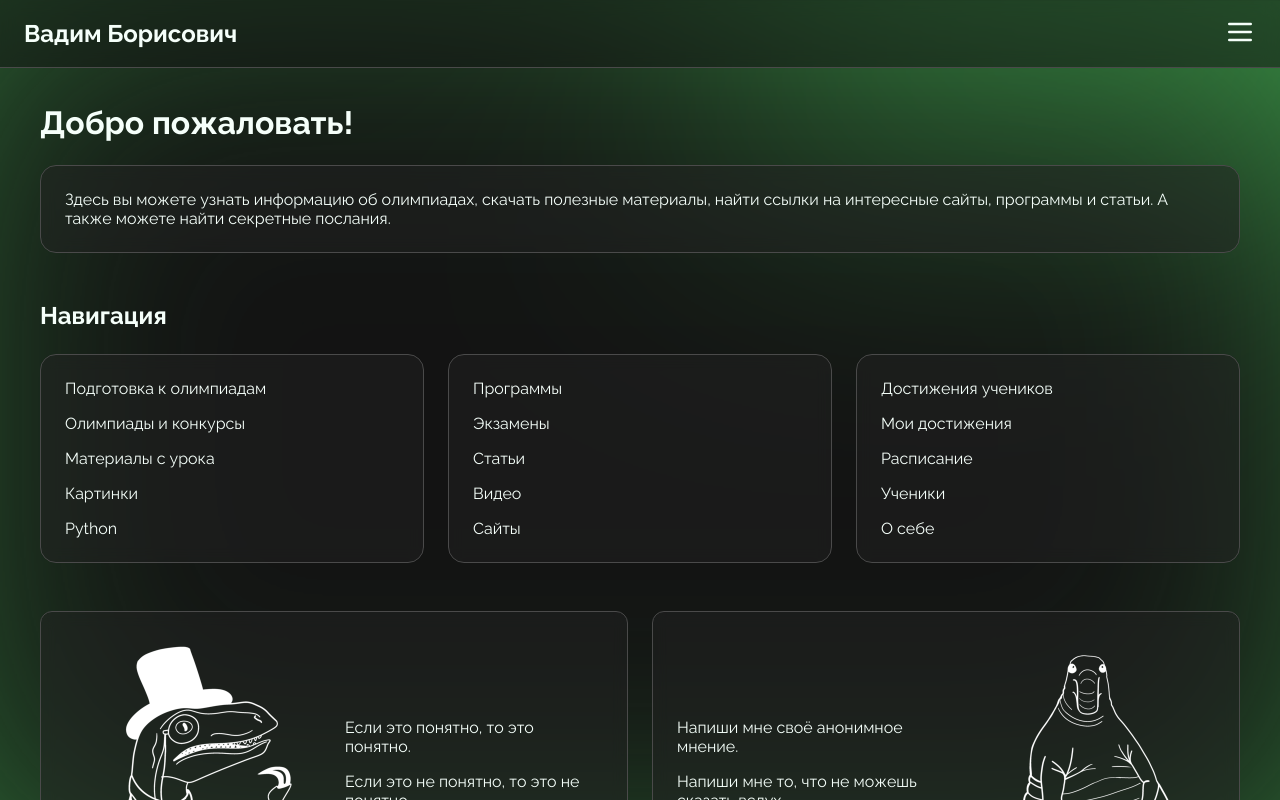
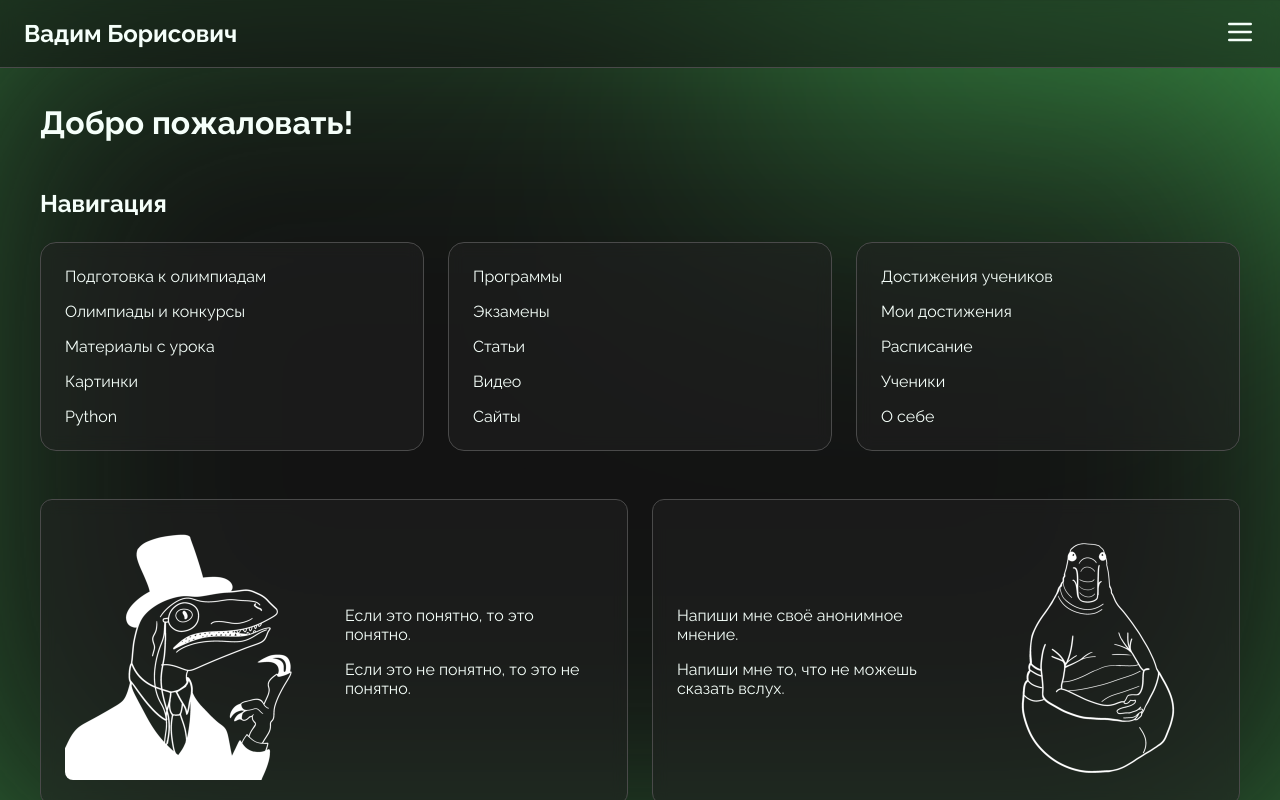
Before and after one commit to svbinf-ru/svbinf.ru, a Next.js app: page / in a window 1280 px wide. Shown: the top 800 px of the page. Built offline with nearby package versions, Linux system fonts and the light colour scheme.

Commit message:
chore: remove introduction text

```diff
--- a/app/page.tsx
+++ b/app/page.tsx
@@ -2,7 +2,6 @@ import anonForm from '@/assets/anon-form.webp'
 import raptor from '@/assets/raptor.webp'
 import { CardLink } from '@/components/CardLink'
 import { Container } from '@/components/Container'
-import { ContainerBorders } from '@/components/ContainerBorders'
 import { GridTwoColumns } from '@/components/GridTwoColumns'
 import { HomepageNavigation } from '@/components/HomepageNavigation'
 import { NewsFeed } from '@/components/NewsFeed'
@@ -12,14 +11,6 @@ export default function Home() {
         <main>
             <Container>
                 <h1>Добро пожаловать!</h1>
-                <ContainerBorders>
-                    <p>
-                        Здесь вы можете узнать информацию об олимпиадах, скачать
-                        полезные материалы, найти ссылки на интересные сайты,
-                        программы и статьи. А также можете найти секретные
-                        послания.
-                    </p>
-                </ContainerBorders>
             </Container>
             <HomepageNavigation />
             <Container>
```
